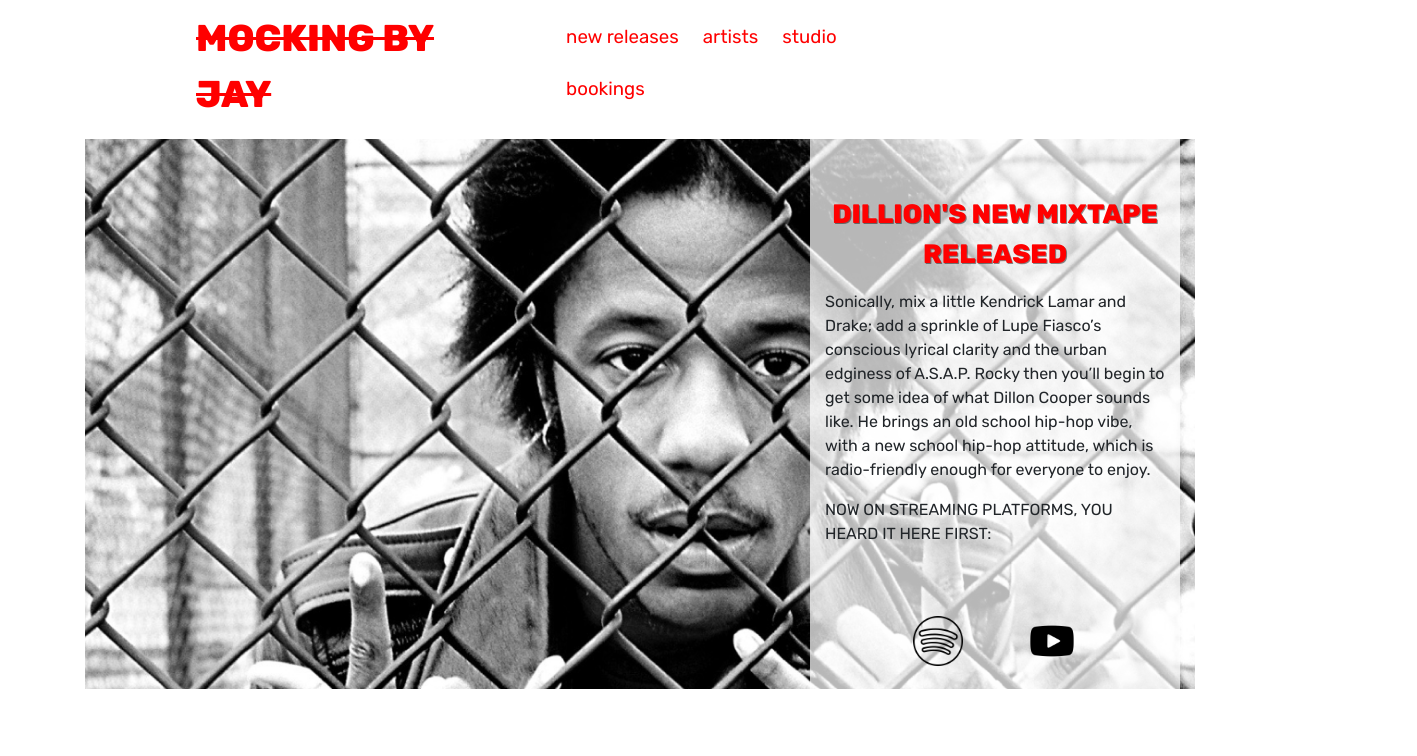
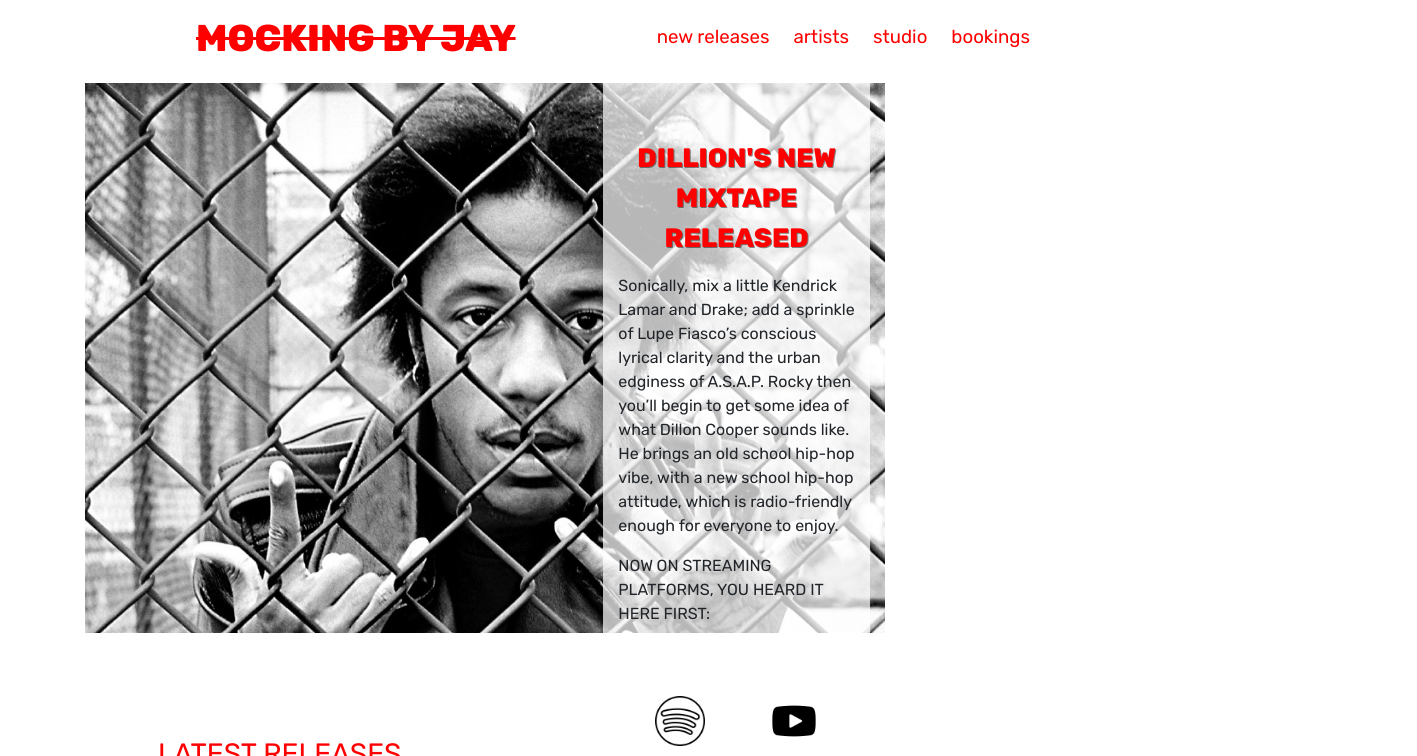
Before and after one commit to Ericksonxx/mocking, a plain HTML site: page index.html in a window 1280 px wide. Shown: the top 756 px of the page, 1417 px wide, since content can reach past the window. Drawn offline with nearby package versions, Linux system fonts and the light colour scheme.

Commit message:
Update style.css

```diff
--- a/style.css
+++ b/style.css
@@ -4,7 +4,7 @@
 }
 #container-nav{
     display:inline-block;
-    width: 80%;
+    width: 100%;
     margin-left: 10%;
     margin-right: 10%;
     margin-top:1%;
@@ -46,7 +46,7 @@
 .header-container{
     padding-top:50px;
     background: url(img/dillion.jpg);
-    height: 100%;
+    width: 100vh;
     background-position: center;
     background-repeat: no-repeat;
     background-size: cover;
```
